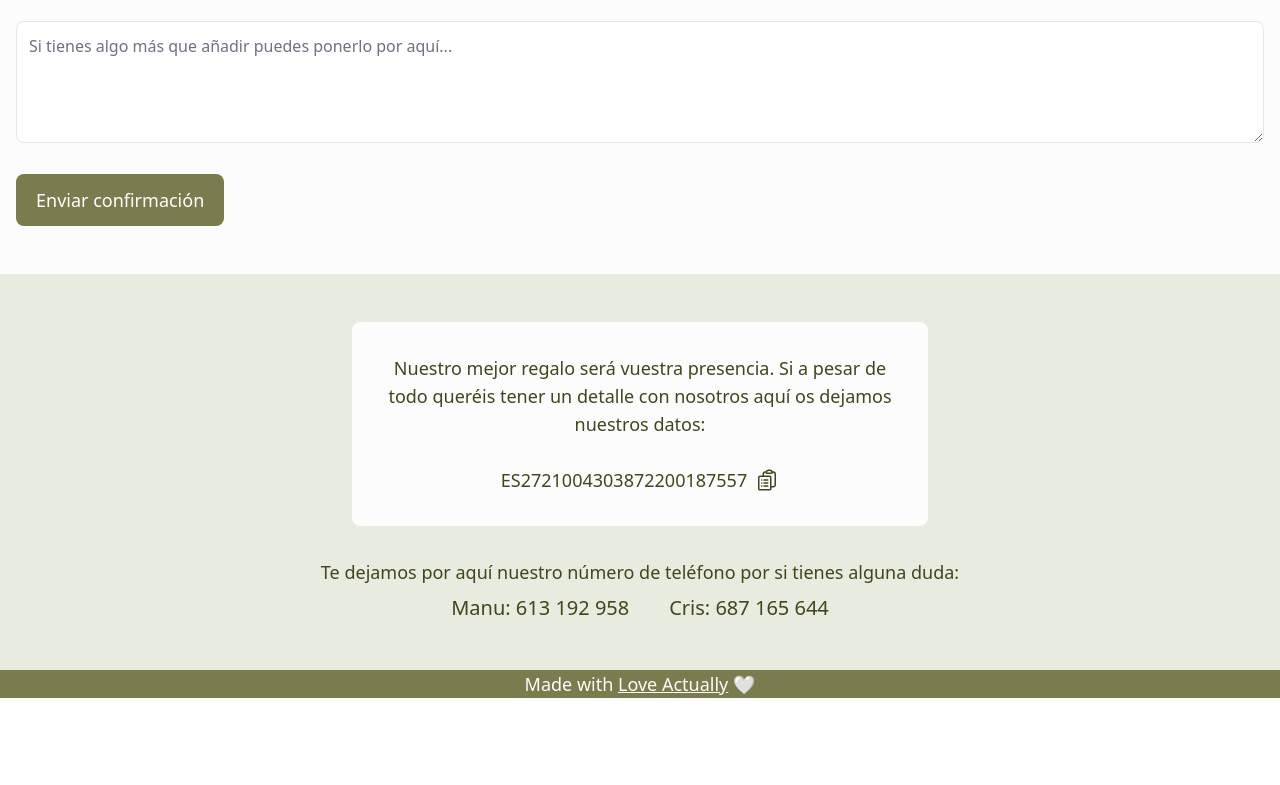
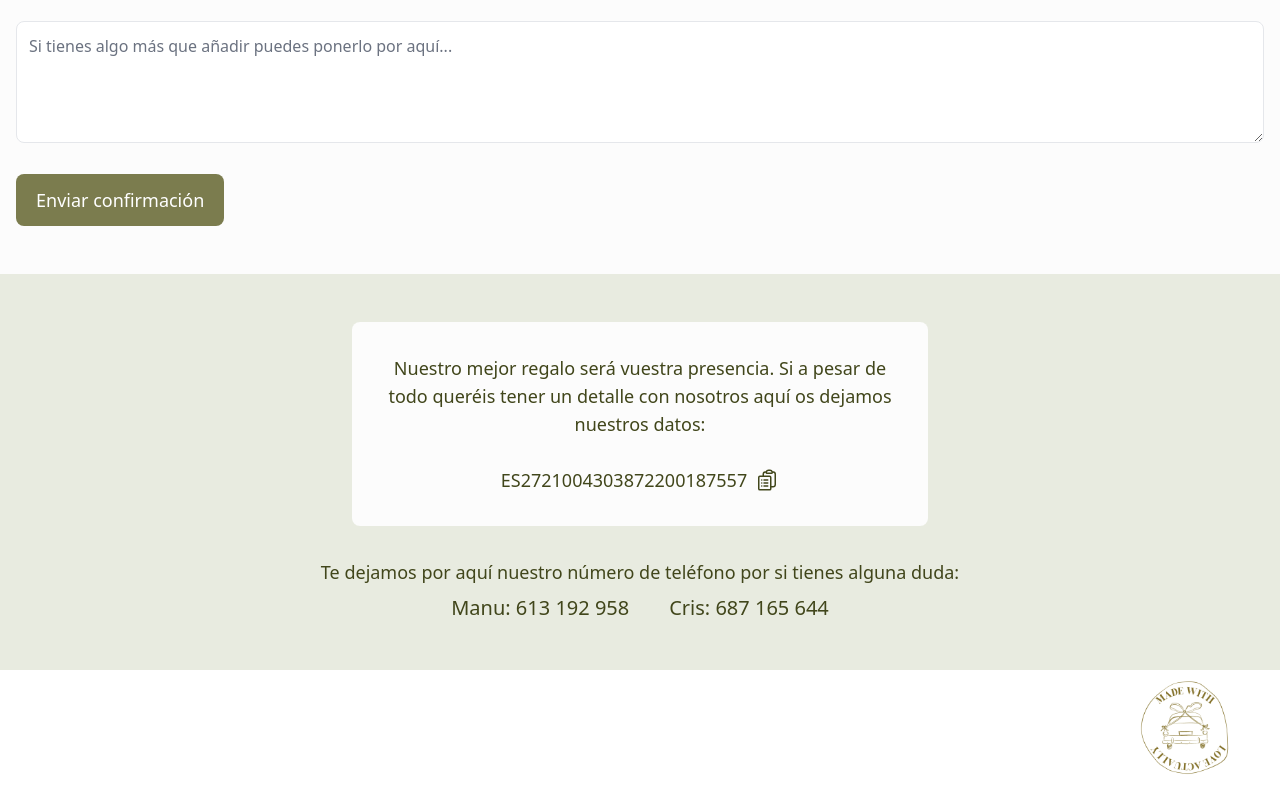
Before and after one commit to soyjaimefm/wedd-web, an Astro site: page / in a window 1280 px wide. Shown: the part 2961-3746 px from the top of the page. Before the commit the page ends 3659 px from the top, so only its background shows below. Built offline with nearby package versions, Linux system fonts and the light colour scheme; Astro itself is replaced by a stand-in of ours; a web font is replaced by a local one.

Commit message:
made with love actually

```diff
--- a/src/pages/index.astro
+++ b/src/pages/index.astro
@@ -92,9 +92,9 @@ import Contact from "../components/Contact.astro";
         <Contact />
       </div>
     </section>
-    <section class="bg-primaryGreen flex justify-center">
+    <section class="bg-white flex justify-center md:justify-end p-2">
       <a href="https://www.loveactually.es/">
-        <span class="text-beige">Made with <span class="underline text-beige">Love Actually</span> 🤍</span>
+        <img class="w-44" src="/made-with-love-actually.jpeg" alt="made with love actually">
       </a>
     </section>
   </main>
```
Also changed, not shown: public/made-with-love-actually.jpeg (added).
